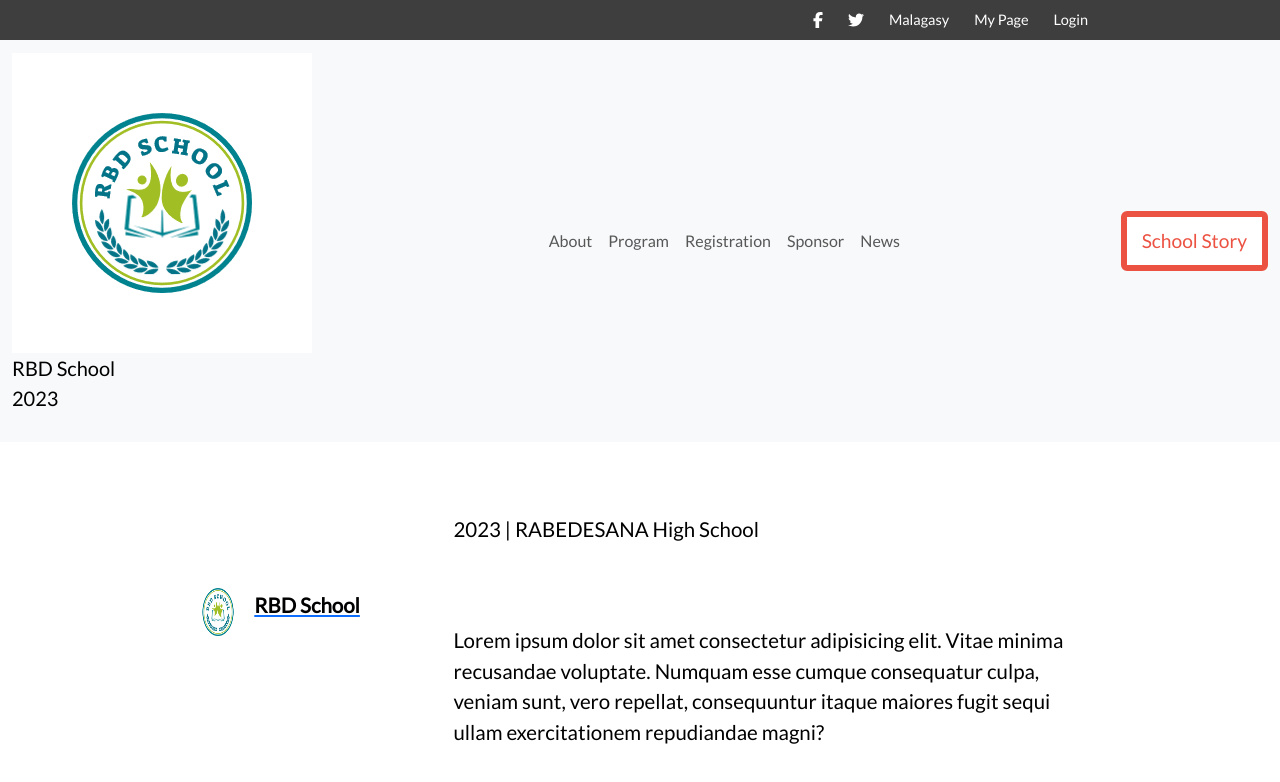
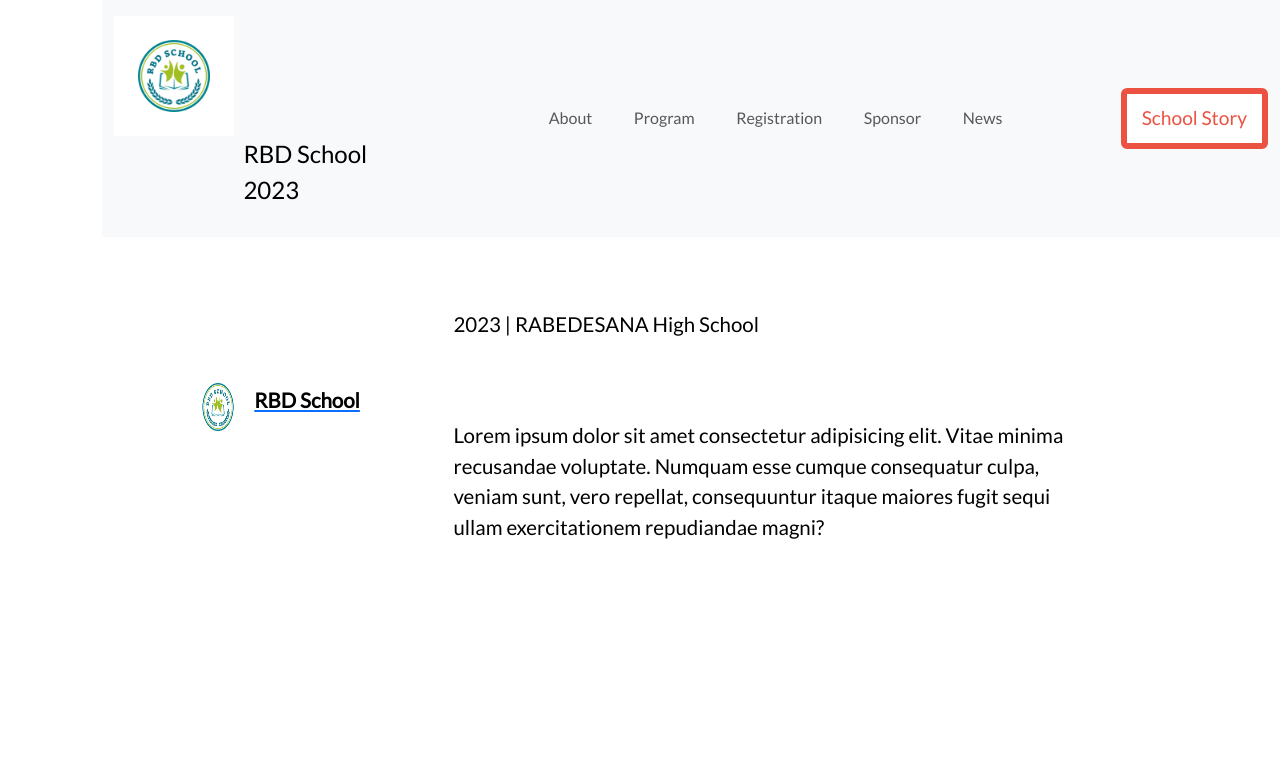
Before and after one commit to rbd3/school-react, a React (Vite) app: page / in a window 1280 px wide. Shown: the top 782 px of the page. Built offline with nearby package versions, Linux system fonts and the light colour scheme.

Commit message:
Update menu

```diff
--- a/src/App.jsx
+++ b/src/App.jsx
@@ -8,7 +8,6 @@ function App() {
 
   return (
     <>
-     <Header />
      <Menu />
 
      <Footer />
--- a/src/assets/menu.css
+++ b/src/assets/menu.css
@@ -0,0 +1,24 @@
+nav {
+    margin-top: 0%;
+    margin-left: 8%;
+}
+
+
+.nav-item:hover {
+    background-color: #d4c111;
+
+}
+
+img {
+    width: 40%;
+    margin-top: 1%;
+}
+
+.container-fluid p {
+    font-size: 24px;
+    margin-left: 43%;
+}
+
+.nav-item {
+    margin: 0 0.8rem;
+  }
```
